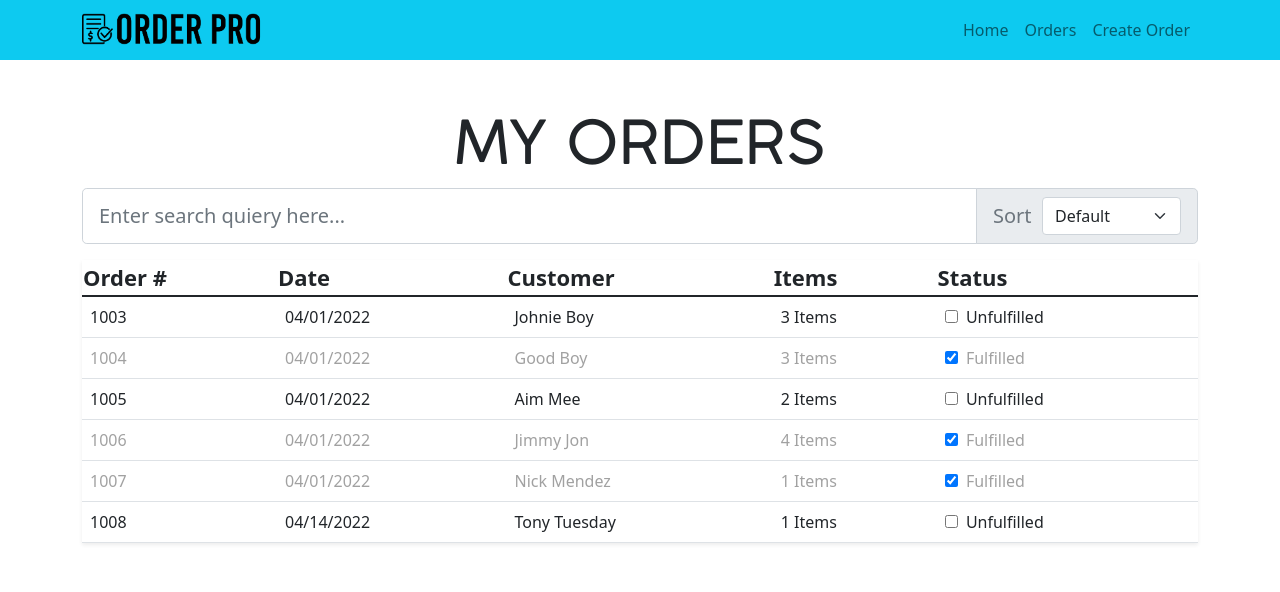
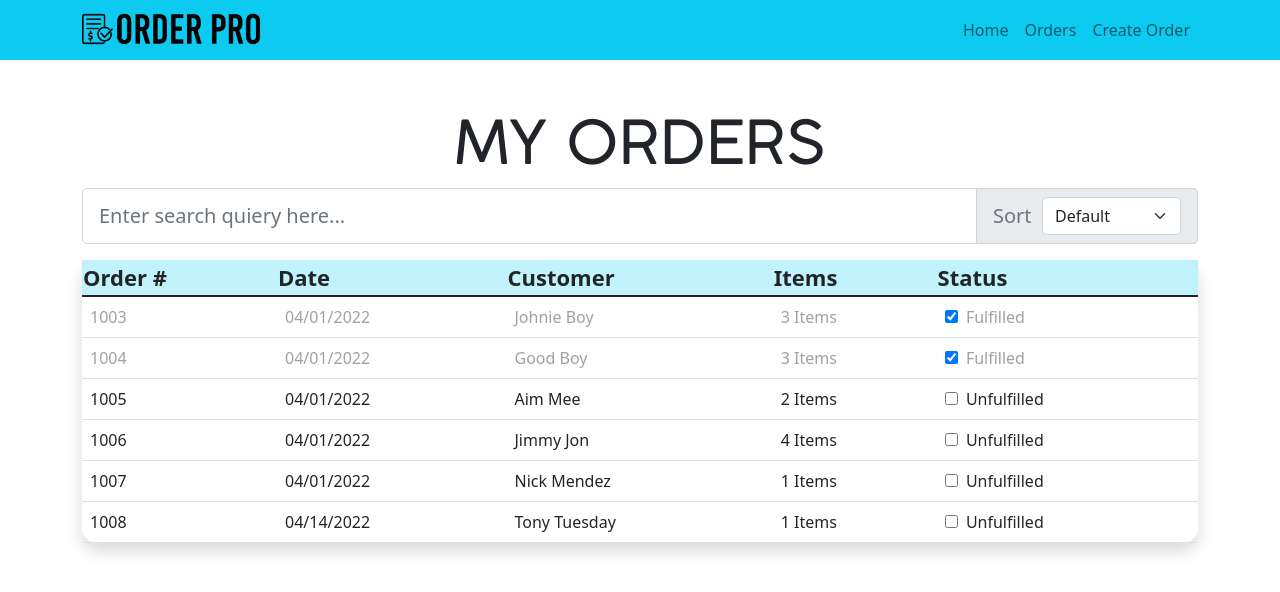
Before and after one commit to nickmendezFlatiron/Order-Pro, a React (Create React App) app: page /orders in a window 1280 px wide. Shown: the top 592 px of the page. Built offline with nearby package versions, Linux system fonts and the light colour scheme; data requests are answered from the project's data file.

Commit message:
added css styling to order table

```diff
--- a/src/App.css
+++ b/src/App.css
@@ -43,3 +43,12 @@ thead th {
 tr.fulfilled {
   color: rgba(144, 144, 144, 0.852);
 }
+
+#order-table {
+  border-collapse: collapse;
+    width: 100%;
+    border-radius: 15px;
+  border-radius: 15px;
+  text-align: left;
+  box-shadow: 0px 0px 10px rgba(114, 114, 113, 0.5);
+}
--- a/src/components/order-page/OrderTable.jsx
+++ b/src/components/order-page/OrderTable.jsx
@@ -11,7 +11,10 @@ const OrderTable = ({orders , setOrders , search , filter}) => {
 
   const defaultSort = filter === "default" ? orders : specialSort ;
 
-  const searchFilter = defaultSort.filter(order => order.name.includes(search) || order.items.item_1.includes(search) )
+  const searchFilter = defaultSort.filter( order =>
+    order.name.toLowerCase().includes(search.toLowerCase()) ||
+    order.items.item_1.toLowerCase().includes(search.toLowerCase())
+  )
 
   const tableRows = searchFilter.map(order => {
    return <TableRow order={order} key={order.id} setOrders={setOrders} />
@@ -19,8 +22,8 @@ const OrderTable = ({orders , setOrders , search , filter}) => {
 
   return (
     <Container>
-      <Table hover className="my-3 bordered shadow-sm">
-        <thead className="mt-3">
+      <Table hover className="my-3 shadow " id="order-table">
+        <thead className="mt-3 bg-opacity-25 bg-info">
           <th>Order #</th>
           <th>Date</th>
           <th>Customer</th>
--- a/src/db.json
+++ b/src/db.json
@@ -10,7 +10,7 @@
         "item_2": "t shirt",
         "item_3": "socks"
       },
-      "fulfilled": false,
+      "fulfilled": true,
       "id": 1
     },
     {
@@ -49,7 +49,7 @@
         "item_3": "greeting card",
         "item_4": "teddy bear"
       },
-      "fulfilled": true,
+      "fulfilled": false,
       "id": 4
     },
     {
@@ -60,7 +60,7 @@
       "items": {
         "item_1": "2 Sandwiches"
       },
-      "fulfilled": true,
+      "fulfilled": false,
       "id": 5
     },
     {
```
